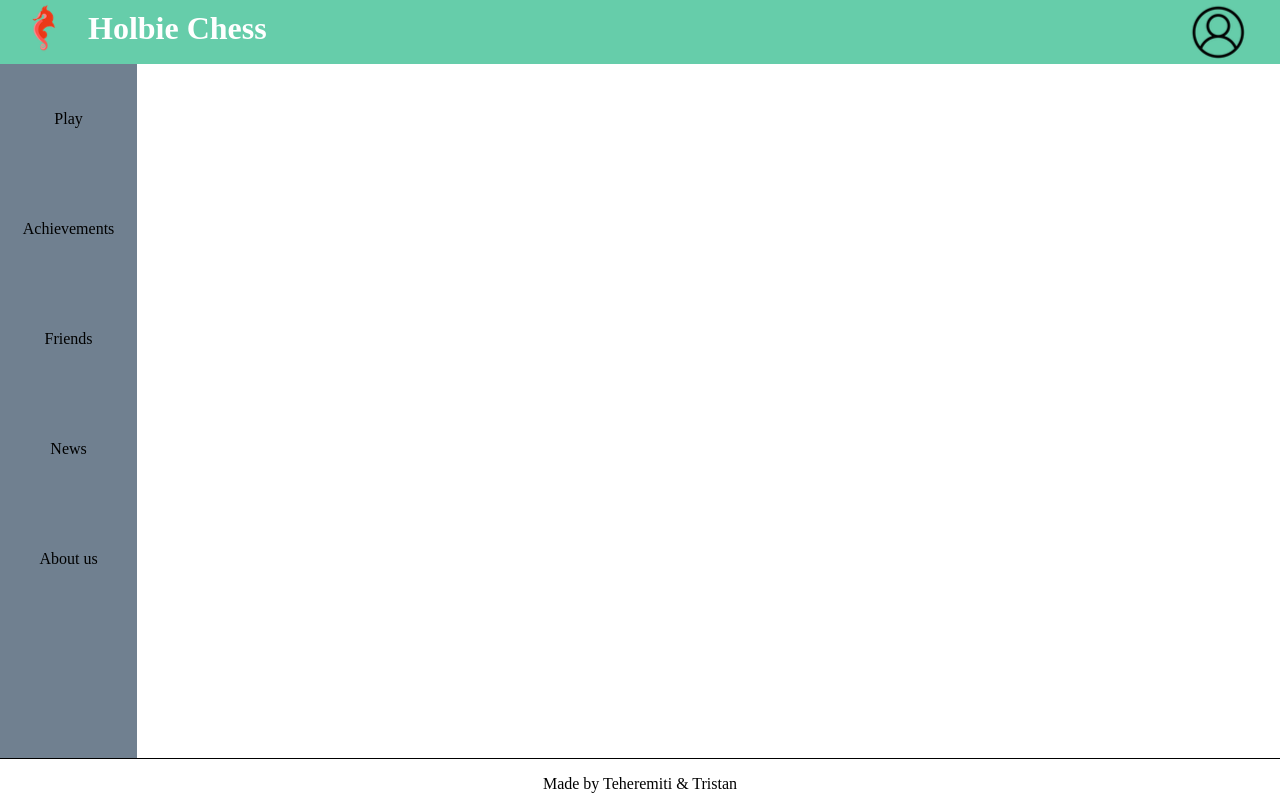
After one commit to Teheremiti/HolbieChess_v0, a Flask app: page /play.html in a window 1280 px wide. The commit adds this page. Run offline with Flask 3, Linux system fonts and the light colour scheme.

Commit message:
Add base html&css for complement pages

```diff
--- a/ChessGame/app.py
+++ b/ChessGame/app.py
@@ -32,6 +32,10 @@ class User(db.Model, UserMixin):
 def index():
     return render_template('index.html')
 
+@app.route('/<page>.html')
+def loadpage(page):
+    return render_template(f'{page}.html')
+
 @app.route('/img/<filename>', methods=['GET'])
 def image(filename):
     return send_from_directory('img', filename)
@@ -47,11 +51,6 @@ def create_app_context():
 
 with create_app_context():
     db.create_all()
-
-@app.route('/img/logged_in')
-@login_required
-def logged_in():
-    return send_from_directory('img', 'logged_in.png')
 
 @app.route('/register', methods=['POST', 'GET'])
 def register():
@@ -98,6 +97,11 @@ def login():
 
     return render_template('login.html')
 
+@app.route('/img/logged_in')
+@login_required
+def logged_in():
+    return send_from_directory('img', 'logged_in.png')
+
 @app.route('/logout')
 @login_required
 def logout():
--- a/ChessGame/ia.py
+++ b/ChessGame/ia.py
@@ -395,7 +395,7 @@ class IA:
 
 ia = IA()
 game_fens = []
-depth = 2
+depth = 1
 potential_moves = [
     "e2e4",
     "d2d4",
--- a/ChessGame/static/styles/body.css
+++ b/ChessGame/static/styles/body.css
@@ -2,19 +2,16 @@ body {
     display: flex;
     flex-direction: column;
     min-height: 100vh;
+    background-color: slategray;
 }
 
 body main {
     display: flex;
-    width: 100%;
 }
 
-body banner {
-    background: slategrey;
+body main .side_banner {
+    background-color: slategray;
     width: 12%;
-}
-
-body banner ul {
     list-style-type: none;
     margin: 0;
     padding: 0;
@@ -24,99 +21,19 @@ body banner ul {
     justify-content: space-around;
 }
 
-body banner li {
+body .side_banner li {
     width: 100%;
     padding: 1rem 0;
     text-align: center;
 }
 
-body banner li:hover {
+body .side_banner li:hover {
     background-color: mediumaquamarine;
     cursor: pointer;
 }
 
 body .common {
     width: 100%;
+    min-height: 86.8vh;
+    background-color: white;
 }
-
-body .common .game {
-    background-color: white;
-    margin-top: 2rem;
-    display: flex;
-    width: 100%;
-}
-
-body #board {
-    margin-left: 8rem;
-    width: 550px;
-}
-
-body .play {
-    height: 550px;
-    margin-left: 12rem;
-    margin-right: 2rem;
-    font-size: large;
-
-    display: flex;
-    flex-direction: column;
-    justify-content: space-evenly;
-    align-items: center;
-}
-
-body .gamemode {
-    display: flex;
-    flex-direction: column;
-    align-items: center;
-    width: 100%;
-    height: 120px;
-    justify-content: space-around;
-}
-
-body .gamemode button {
-    background-color: white;
-    border: 1px solid black;
-    border-radius: 10px;
-    width: 100%;
-    padding: 12px 0;
-    text-align: center;
-    font-size: medium;
-}
-
-body .gamemode button:hover {
-    background-color: mediumaquamarine;
-    cursor: pointer;
-}
-
-/*body .controls button {
-    background-color: white;
-    border: 1.5px solid black;
-    border-radius: 10px;
-    font-size: x-large;
-    color: mediumaquamarine;
-}
-
-body .controls button:hover {
-    background-color: rgb(134, 226, 195);
-    cursor: pointer;
-}*/
-
-body .articles h2 {
-    padding-top: 5rem;
-    padding-bottom: 2rem;
-    text-align: center;
-}
-
-body .articles ul {
-    list-style-type: none;
-    display: flex;
-    flex-flow: row wrap;
-    justify-content: space-around;
-}
-
-body .articles li {
-    background-color: mediumaquamarine;
-    width: 35%;
-    height: 120px;
-    margin: 1rem 0;
-    border-radius: 5px;
-}
--- a/ChessGame/static/styles/footer.css
+++ b/ChessGame/static/styles/footer.css
@@ -1,8 +1,8 @@
 footer {
     width: 100%;
-    position: relative;
-    bottom: 0;
+    margin-top: auto;
     padding: 1rem 0;
     text-align: center;
-    border-top: 1px solid black
+    border-top: 1px solid black;
+    background-color: white;
 }
--- a/ChessGame/static/styles/header.css
+++ b/ChessGame/static/styles/header.css
@@ -1,5 +1,11 @@
 * {
     margin: 0;
+    padding: 0;
+}
+
+* a {
+    color: inherit;
+    text-decoration: none;
 }
 
 header {
@@ -14,9 +20,10 @@ header {
     width: 100%;
 }
 
-header .homepage {
+header .homepage a {
     display: flex;
     align-items: center;
+    justify-content: center;
     padding-left: 1rem;
 }
 
--- /dev/null
+++ b/ChessGame/templates/play.html
@@ -0,0 +1,52 @@
+<!DOCTYPE html>
+<html><!DOCTYPE html>
+<html lang="en">
+<head>
+    <meta charset="UTF-8">
+    <meta name="viewport" content="width=device-width, initial-scale=1.0">
+    <title>Play Holbie</title></html>
+    <link rel="stylesheet" type="text/css" href="../static/styles/header.css">
+    <link rel="stylesheet" type="text/css" href="../static/styles/body.css">
+    <link rel="stylesheet" type="text/css" href="../static/styles/achievements.css">
+    <link rel="stylesheet" type="text/css" href="../static/styles/footer.css">
+</head>
+
+<body>
+    <header>
+        <div class="homepage">
+            <a href="./index.html">
+                <div class="logo">
+                    <img src="../img/holbielogo.png" alt="holbielogo">
+                </div>
+                <h1> Holbie Chess </h1>
+            </a>
+        </div>
+        <div class="user">
+            <div class="searchbar"></div>
+            <div class="usericon">
+              <!-- if not logged in -->
+              <a href={{ url_for('register') }}><img src='../img/usericon.png' alt="usericon"></a>
+              <!-- if logged in -->
+              <!-- Display profile pic & redirect to user page on click  -->
+            </div>
+        </div>
+    </header>
+
+    <main>
+        <!-- Side banner -->
+        <ul class="side_banner">
+            <li>Play</li>
+            <a href="./achievements.html"><li>Achievements</li></a>
+            <a href="./friends.html"><li>Friends</li></a>
+            <a href="./index.html"><li>News</li></a>
+            <a href="./index.html"><li>About us</li></a>
+        </ul>
+
+        <div class="common"></div>
+    </main>
+
+    <footer>
+        <p> Made by Teheremiti & Tristan </p>
+    </footer>
+</body>
+</html>
```
Also changed, not shown: ChessGame/static/scripts/script.js (+8 -4 lines), ChessGame/static/styles/index.css (added, +81 -0 lines), ChessGame/templates/achievements.html (added, +52 -0 lines), ChessGame/templates/friends.html (added, +52 -0 lines), ChessGame/templates/index.html (+19 -18 lines), ChessGame/templates/user-profile.html (added, +52 -0 lines).
